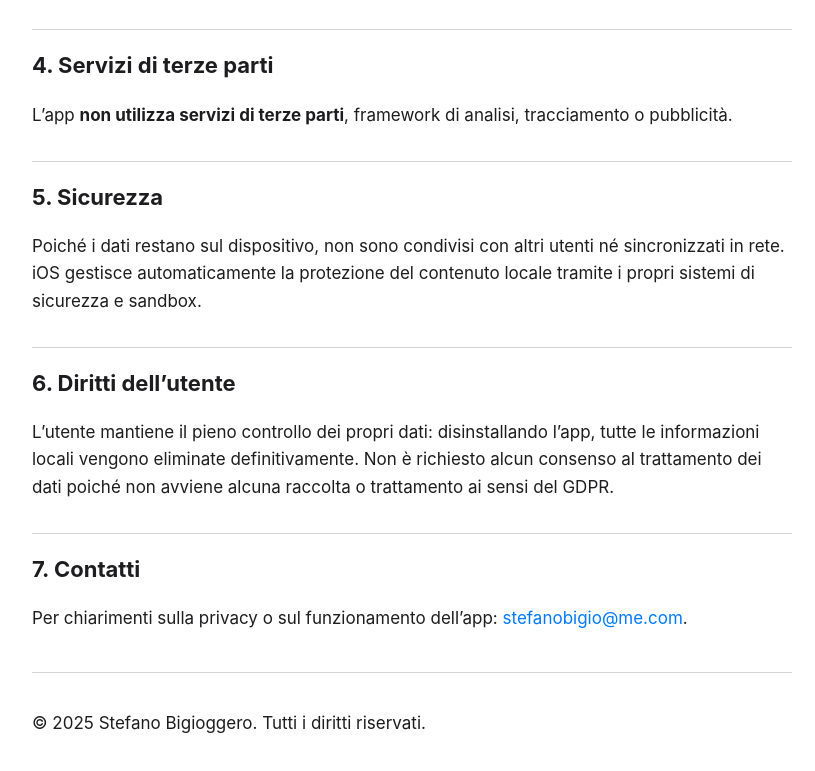
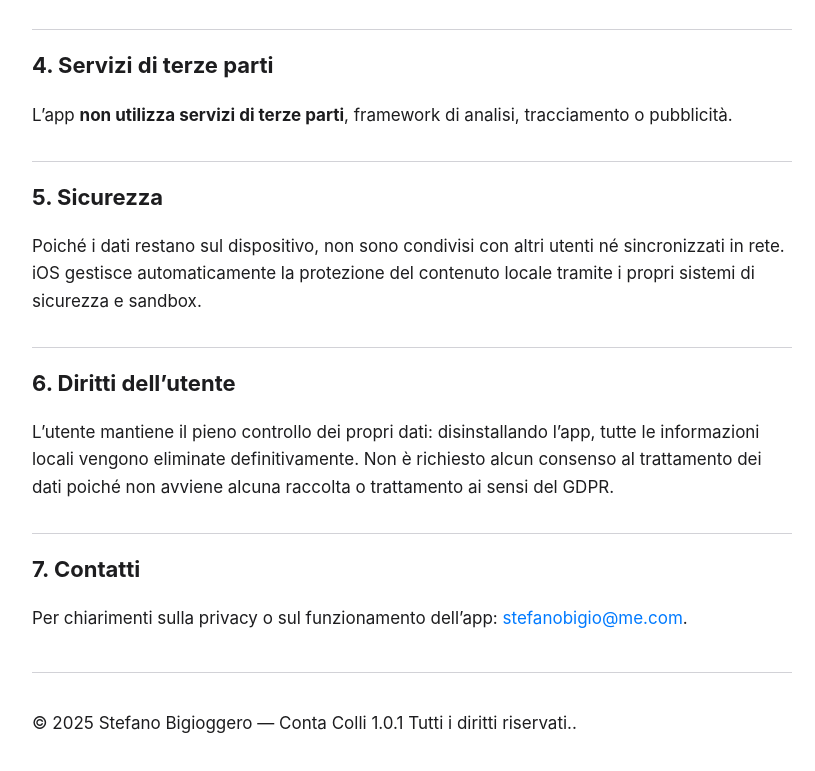
Before and after one commit to stefanobigio/contacolli-privacy, a plain HTML site: page index.html in a window 1280 px wide. Shown: the part 1001-1772 px from the top of the page, without its empty margins (228-1043 px from the left). Drawn offline with Linux system fonts and the light colour scheme.

Commit message:
Update index.html

```diff
--- a/index.html
+++ b/index.html
@@ -95,7 +95,7 @@
     <p>Per chiarimenti sulla privacy o sul funzionamento dell’app: <a href="stefanobigio@me.com">stefanobigio@me.com</a>.</p>
 
     <footer>
-      <p>© <span id="year"></span> Stefano Bigioggero. Tutti i diritti riservati.</p>
+      <p>© <span id="year"></span> Stefano Bigioggero — Conta Colli 1.0.1 Tutti i diritti riservati..</p>
     </footer>
   </div>
 
```
